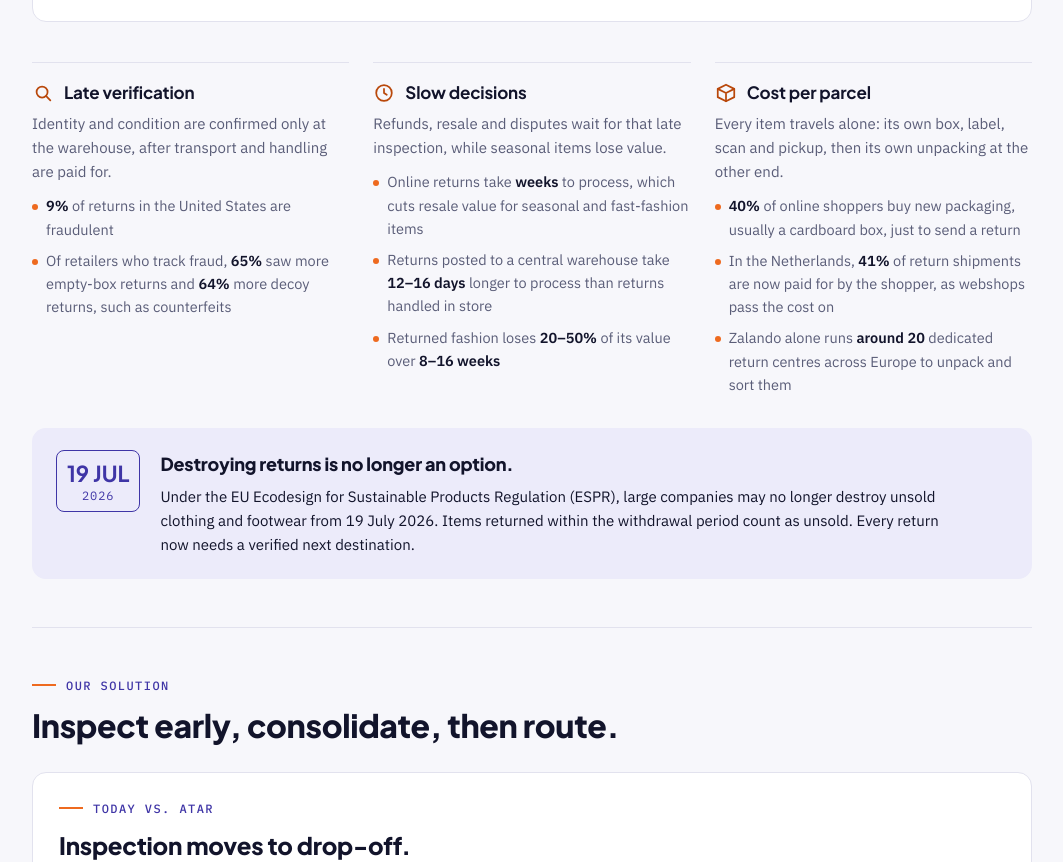
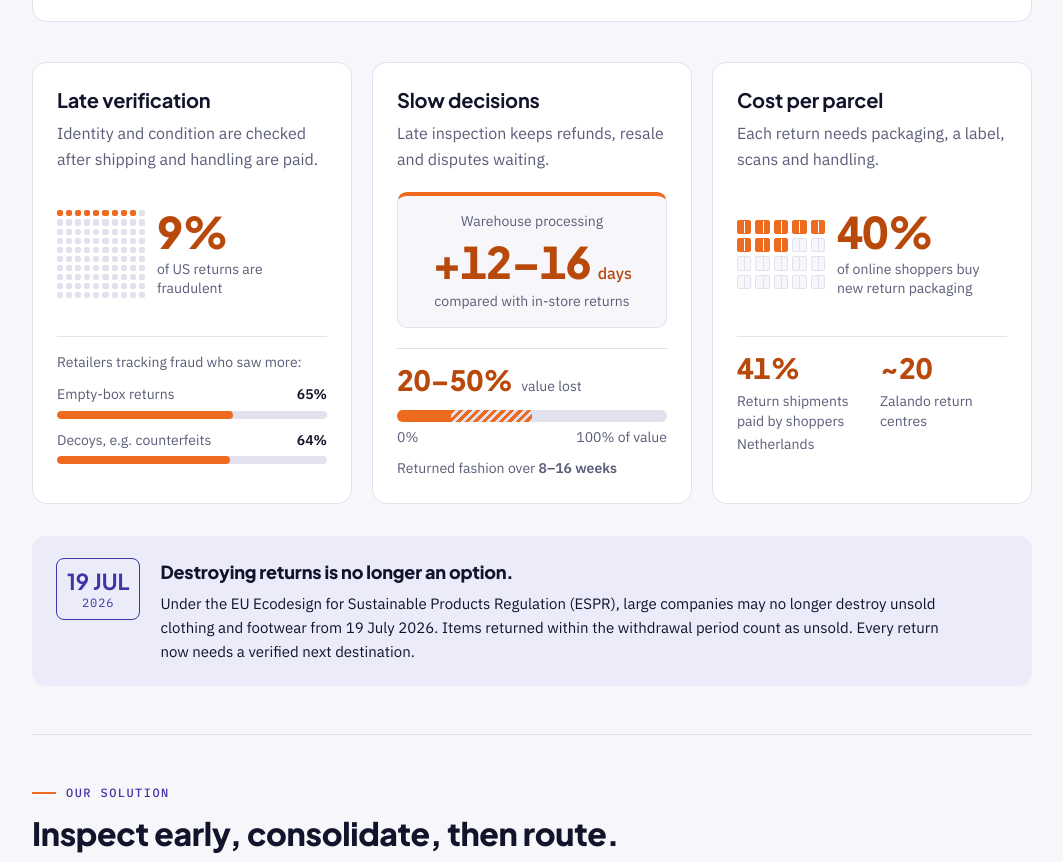
Before and after one commit to malekzahedi/atar-site, a plain HTML site: page index.html in a window 1280 px wide. Shown: the part 1632-2494 px from the top of the page, without its empty margins (108-1171 px from the left). Drawn offline with Linux system fonts and the light colour scheme.

Commit message:
Visualize and summarize return processing problems

```diff
--- a/index.html
+++ b/index.html
@@ -148,15 +148,45 @@ section { padding-block: 48px; border-top: 1px solid var(--line); }
 .sec-head p { color: var(--muted); }
 
 /* Problem */
-.problem { display: grid; grid-template-columns: repeat(3, 1fr); gap: 24px; }
-.problem > div { min-width: 0; display: grid; gap: 6px; align-content: start; }
-.problem h3 { font-size: 17px; font-weight: 700; }
-.problem p { color: var(--muted); font-size: 15px; }
-.problem ul { margin: 4px 0 0; padding: 0; list-style: none; display: grid; gap: 8px; }
-.problem li { font-size: 14.5px; color: var(--muted); padding-left: 14px; position: relative; }
-.problem li::before { content: ""; position: absolute; left: 0; top: 10px; width: 6px; height: 6px; border-radius: 50%; background: var(--orange); }
-.problem li b { color: var(--ink); font-weight: 600; font-variant-numeric: tabular-nums; }
-.problem > div { padding-top: 16px; border-top: 1px solid var(--line); }
+.problem { display: grid; grid-template-columns: repeat(3, minmax(0, 1fr)); gap: 20px; }
+.problem-card { min-width: 0; display: grid; grid-template-rows: auto auto 1fr; align-content: start; gap: 20px; padding: 24px; border: 1px solid var(--line); border-radius: 14px; background: var(--surface); }
+.problem-card-header { display: grid; gap: 8px; }
+.problem-card h3 { font-size: 1.25rem; font-weight: 700; line-height: 1.3; }
+.problem-card-header p { font-size: 1rem; color: var(--muted); }
+.problem-primary { min-height: 124px; min-width: 0; display: grid; grid-template-columns: 88px minmax(0, 1fr); gap: 12px; align-items: center; }
+.problem-primary-copy { min-width: 0; display: grid; gap: 6px; }
+.problem-number { font-family: var(--font-display); font-size: clamp(2rem, 3.4vw, 2.75rem); font-weight: 800; line-height: 1; letter-spacing: -.02em; color: var(--orange-ink); font-variant-numeric: tabular-nums; }
+.problem-caption, .problem-context { font-size: .875rem; line-height: 1.4; color: var(--muted); }
+.fraud-waffle { width: 88px; display: grid; grid-template-columns: repeat(10, minmax(0, 1fr)); gap: 3px; }
+.fraud-waffle i { aspect-ratio: 1; border-radius: 2px; background: var(--line); }
+.fraud-waffle .is-active { background: var(--orange); }
+.problem-secondary { margin: 0; padding-top: 16px; border-top: 1px solid var(--line); display: grid; align-content: start; gap: 12px; }
+.fraud-trends { margin: 0; padding: 0; list-style: none; display: grid; gap: 12px; }
+.problem-bar-label { display: flex; justify-content: space-between; align-items: baseline; gap: 8px; margin-bottom: 6px; font-size: .875rem; line-height: 1.4; }
+.problem-bar-label span { color: var(--muted); }
+.problem-bar-label b { flex: none; font-weight: 600; font-variant-numeric: tabular-nums; }
+.problem-bar { display: block; height: 8px; border-radius: 999px; overflow: hidden; background: var(--line); }
+.problem-bar i { display: block; height: 100%; border-radius: inherit; background: var(--orange); }
+.problem-delay { min-height: 124px; display: grid; justify-items: center; align-content: center; gap: 8px; padding: 16px 10px; border: 1px solid var(--line); border-top: 4px solid var(--orange); border-radius: 10px; background: var(--bg); text-align: center; }
+.problem-delay .problem-number { white-space: nowrap; }
+.problem-delay small { font-family: var(--font-body); font-size: 1rem; font-weight: 500; letter-spacing: 0; }
+.problem-loss-heading { display: flex; align-items: baseline; flex-wrap: wrap; gap: 8px; }
+.problem-loss-heading b { font-family: var(--font-display); font-size: 1.75rem; font-weight: 800; line-height: 1.1; color: var(--orange-ink); font-variant-numeric: tabular-nums; }
+.problem-loss-heading span { font-size: .875rem; color: var(--muted); }
+.problem-loss-range { position: relative; height: 12px; border-radius: 999px; overflow: hidden; background: var(--line); }
+.problem-loss-range i { position: absolute; top: 0; bottom: 0; left: 0; width: 20%; background: var(--orange); }
+.problem-loss-range i + i { left: 20%; width: 30%; background: repeating-linear-gradient(135deg, var(--orange) 0 3px, transparent 3px 6px); }
+.problem-loss-axis { display: flex; justify-content: space-between; gap: 8px; margin-top: 6px; font-size: .875rem; line-height: 1.4; color: var(--muted); }
+.packaging-grid { width: 88px; display: grid; grid-template-columns: repeat(5, minmax(0, 1fr)); gap: 4px; }
+.packaging-grid i { position: relative; aspect-ratio: 1; border: 1px solid var(--line); border-radius: 2px; background: var(--bg); }
+.packaging-grid i::after { content: ""; position: absolute; top: 0; bottom: 0; left: 50%; border-left: 1px solid var(--line); }
+.packaging-grid .is-active { border-color: var(--orange); background: var(--orange); }
+.packaging-grid .is-active::after { border-color: var(--surface); }
+.problem-facts { grid-template-columns: repeat(2, minmax(0, 1fr)); gap: 16px; }
+.problem-facts > div { min-width: 0; display: flex; flex-direction: column-reverse; justify-content: flex-end; gap: 8px; }
+.problem-facts dt { font-size: .875rem; line-height: 1.4; color: var(--muted); }
+.problem-facts dt span { display: block; margin-top: 4px; }
+.problem-facts dd { margin: 0; font-family: var(--font-display); font-size: 1.75rem; line-height: 1.1; font-weight: 800; color: var(--orange-ink); font-variant-numeric: tabular-nums; }
 
 /* Problem stats */
 .stats { display: grid; grid-template-columns: repeat(3, minmax(0, 1fr)); gap: 1px; margin-bottom: 36px; background: var(--line); border: 1px solid var(--line); border-radius: 14px; overflow: hidden; }
@@ -232,11 +262,6 @@ section { padding-block: 48px; border-top: 1px solid var(--line); }
 .tally b { color: var(--ink); font-variant-numeric: tabular-nums; }
 .arrow { align-self: center; color: var(--orange); }
 .arrow svg { width: 34px; height: 34px; fill: none; stroke: currentColor; stroke-width: 2; stroke-linecap: round; stroke-linejoin: round; }
-
-/* Problem headings */
-.problem h3 { display: flex; align-items: center; gap: 10px; }
-.problem h3 svg { width: 22px; height: 22px; flex: none; fill: none; stroke: var(--orange-ink); stroke-width: 1.9; stroke-linecap: round; stroke-linejoin: round; }
-
 
 /* Regulation callout */
 .callout { margin-top: 32px; display: grid; grid-template-columns: auto 1fr; gap: 20px; align-items: start; padding: 22px 24px; border-radius: 14px; background: var(--indigo-soft); }
@@ -393,6 +418,7 @@ footer { padding-block: 28px 40px; border-top: 1px solid var(--line); color: var
 }
 @media (max-width: 600px) {
   .problem, .values-grid, .team, .track, .stats { grid-template-columns: 1fr; }
+  .problem-card { padding: 20px; }
   .callout { grid-template-columns: 1fr; }
   .costs, .consol { padding: 20px 16px; }
   .costs aside { grid-template-columns: 1fr; }
@@ -504,32 +530,53 @@ footer { padding-block: 28px 40px; border-top: 1px solid var(--line); color: var
     </div>
 
     <div class="problem">
-      <div>
-        <h3><svg viewBox="0 0 24 24" aria-hidden="true"><circle cx="11" cy="11" r="6"/><path d="m20 20-4.5-4.5"/></svg>Late verification</h3>
-        <p>Identity and condition are confirmed only at the warehouse, after transport and handling are paid for.</p>
-        <ul>
-          <li><b>9%</b> of returns in the United States are fraudulent</li>
-          <li>Of retailers who track fraud, <b>65%</b> saw more empty-box returns and <b>64%</b> more decoy returns, such as counterfeits</li>
-        </ul>
-      </div>
-      <div>
-        <h3><svg viewBox="0 0 24 24" aria-hidden="true"><circle cx="12" cy="12" r="8.5"/><path d="M12 7.5V12l3 2"/></svg>Slow decisions</h3>
-        <p>Refunds, resale and disputes wait for that late inspection, while seasonal items lose value.</p>
-        <ul>
-          <li>Online returns take <b>weeks</b> to process, which cuts resale value for seasonal and fast-fashion items</li>
-          <li>Returns posted to a central warehouse take <b>12–16 days</b> longer to process than returns handled in store</li>
-          <li>Returned fashion loses <b>20–50%</b> of its value over <b>8–16 weeks</b></li>
-        </ul>
-      </div>
-      <div>
-        <h3><svg viewBox="0 0 24 24" aria-hidden="true"><path d="M3 7.5 12 3l9 4.5v9L12 21l-9-4.5z"/><path d="M3 7.5 12 12l9-4.5M12 12v9"/></svg>Cost per parcel</h3>
-        <p>Every item travels alone: its own box, label, scan and pickup, then its own unpacking at the other end.</p>
-        <ul>
-          <li><b>40%</b> of online shoppers buy new packaging, usually a cardboard box, just to send a return</li>
-          <li>In the Netherlands, <b>41%</b> of return shipments are now paid for by the shopper, as webshops pass the cost on</li>
-          <li>Zalando alone runs <b>around 20</b> dedicated return centres across Europe to unpack and sort them</li>
-        </ul>
-      </div>
+      <article class="problem-card">
+        <div class="problem-card-header">
+          <h3>Late verification</h3>
+          <p>Identity and condition are checked after shipping and handling are paid.</p>
+        </div>
+        <div class="problem-primary">
+          <div class="fraud-waffle" aria-hidden="true"><i class="is-active"></i><i class="is-active"></i><i class="is-active"></i><i class="is-active"></i><i class="is-active"></i><i class="is-active"></i><i class="is-active"></i><i class="is-active"></i><i class="is-active"></i><i></i><i></i><i></i><i></i><i></i><i></i><i></i><i></i><i></i><i></i><i></i><i></i><i></i><i></i><i></i><i></i><i></i><i></i><i></i><i></i><i></i><i></i><i></i><i></i><i></i><i></i><i></i><i></i><i></i><i></i><i></i><i></i><i></i><i></i><i></i><i></i><i></i><i></i><i></i><i></i><i></i><i></i><i></i><i></i><i></i><i></i><i></i><i></i><i></i><i></i><i></i><i></i><i></i><i></i><i></i><i></i><i></i><i></i><i></i><i></i><i></i><i></i><i></i><i></i><i></i><i></i><i></i><i></i><i></i><i></i><i></i><i></i><i></i><i></i><i></i><i></i><i></i><i></i><i></i><i></i><i></i><i></i><i></i><i></i><i></i><i></i><i></i><i></i><i></i><i></i><i></i></div>
+          <div class="problem-primary-copy"><b class="problem-number">9%</b><span class="problem-caption">of US returns are fraudulent</span></div>
+        </div>
+        <div class="problem-secondary">
+          <p class="problem-context">Retailers tracking fraud who saw more:</p>
+          <ul class="fraud-trends">
+            <li><div class="problem-bar-label"><span>Empty-box returns</span><b>65%</b></div><span class="problem-bar" aria-hidden="true"><i style="width:65%"></i></span></li>
+            <li><div class="problem-bar-label"><span>Decoys, e.g. counterfeits</span><b>64%</b></div><span class="problem-bar" aria-hidden="true"><i style="width:64%"></i></span></li>
+          </ul>
+        </div>
+      </article>
+      <article class="problem-card">
+        <div class="problem-card-header">
+          <h3>Slow decisions</h3>
+          <p>Late inspection keeps refunds, resale and disputes waiting.</p>
+        </div>
+        <div class="problem-delay">
+          <span class="problem-caption">Warehouse processing</span>
+          <b class="problem-number">+12–16 <small>days</small></b>
+          <span class="problem-caption">compared with in-store returns</span>
+        </div>
+        <div class="problem-secondary">
+          <div class="problem-loss-heading"><b>20–50%</b><span>value lost</span></div>
+          <div aria-hidden="true"><div class="problem-loss-range"><i></i><i></i></div><div class="problem-loss-axis"><span>0%</span><span>100% of value</span></div></div>
+          <p class="problem-context">Returned fashion over <strong>8–16 weeks</strong></p>
+        </div>
+      </article>
+      <article class="problem-card">
+        <div class="problem-card-header">
+          <h3>Cost per parcel</h3>
+          <p>Each return needs packaging, a label, scans and handling.</p>
+        </div>
+        <div class="problem-primary">
+          <div class="packaging-grid" aria-hidden="true"><i class="is-active"></i><i class="is-active"></i><i class="is-active"></i><i class="is-active"></i><i class="is-active"></i><i class="is-active"></i><i class="is-active"></i><i class="is-active"></i><i></i><i></i><i></i><i></i><i></i><i></i><i></i><i></i><i></i><i></i><i></i><i></i></div>
+          <div class="problem-primary-copy"><b class="problem-number">40%</b><span class="problem-caption">of online shoppers buy new return packaging</span></div>
+        </div>
+        <dl class="problem-secondary problem-facts">
+          <div><dt>Return shipments paid by shoppers<span>Netherlands</span></dt><dd>41%</dd></div>
+          <div><dt>Zalando return centres</dt><dd>~20</dd></div>
+        </dl>
+      </article>
     </div>
 
     <div class="callout">
```
